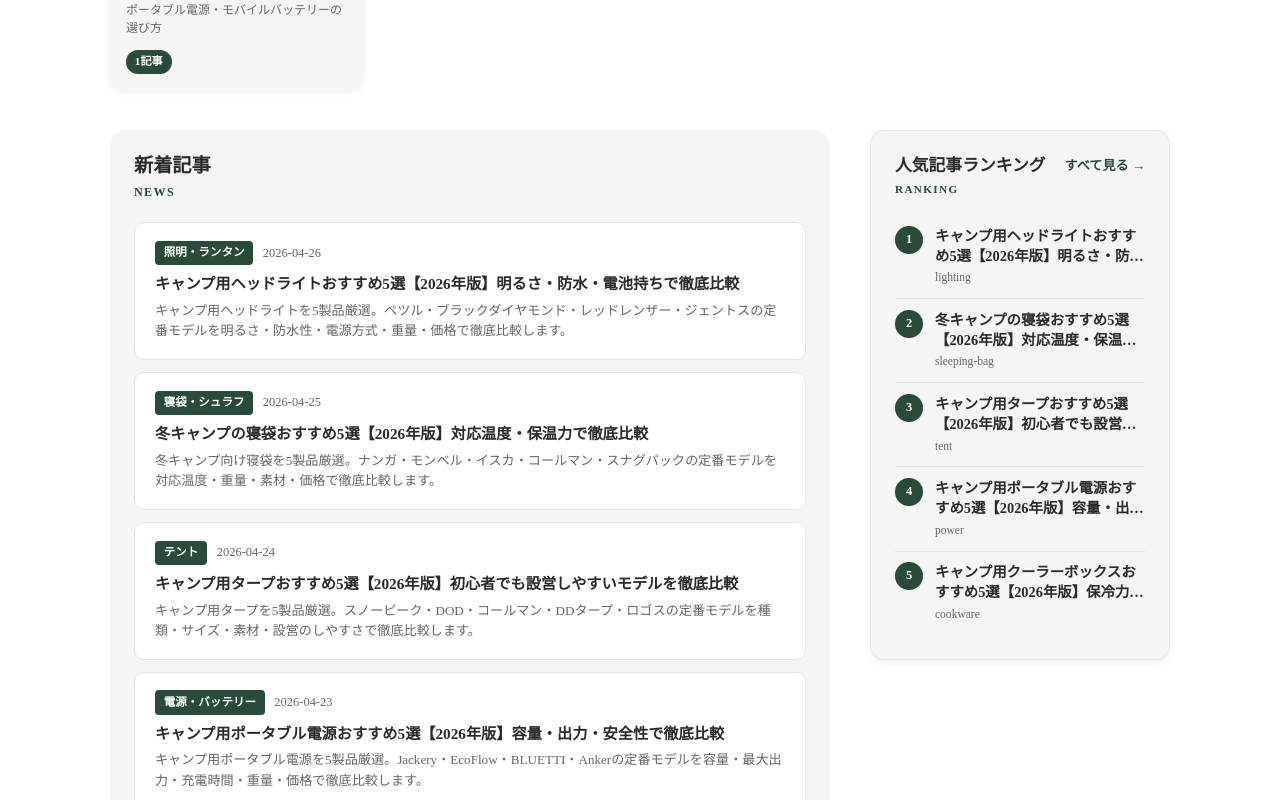
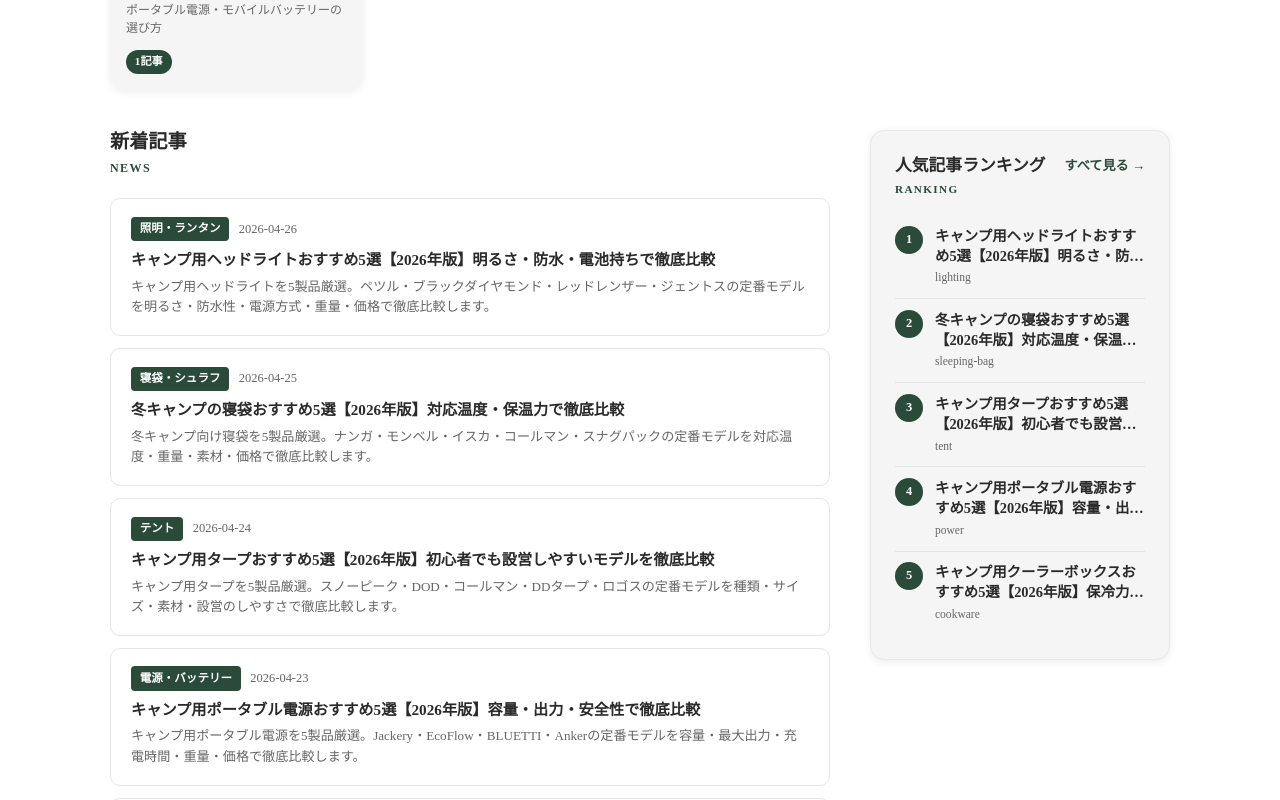
Before and after one commit to tanoue-boop/camp-kit-guide, a Next.js app: page / in a window 1280 px wide. Shown: the part 1160-1960 px from the top of the page. Built offline with nearby package versions, Linux system fonts and the light colour scheme; no server answers.

Commit message:
fix(top): remove grey wrapper from news section to match mockup

```diff
--- a/pages/index.module.css
+++ b/pages/index.module.css
@@ -86,12 +86,7 @@
   margin-top: 2rem;
 }
 
-.mainCol {
-  background: #F5F5F5;
-  border-radius: 16px;
-  padding: 1.5rem 1.5rem 2rem;
-}
-
+.mainCol {}
 .sideCol {}
 
 /* ── Section headings ─────────────────────────────────── */
```
